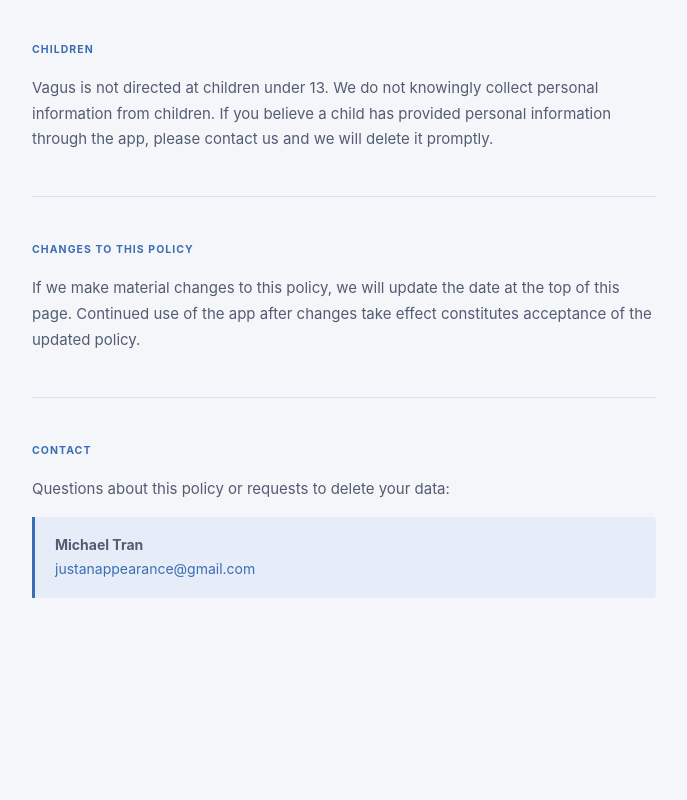
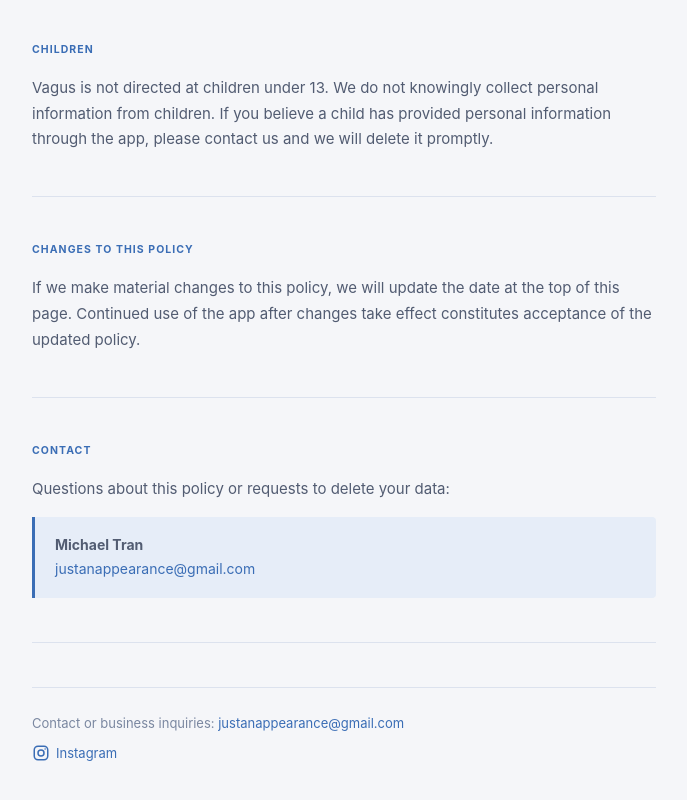
Before and after one commit to justanappearance/justanappearance.github.io, a plain HTML site: page vagus/privacy-policy.html in a window 1280 px wide. Shown: the part 3669-4469 px from the top of the page, without its empty margins (296-983 px from the left). Before the commit the page ends 4363 px from the top, so only its background shows below. Drawn offline with Linux system fonts and the light colour scheme.

Commit message:
Use the same contact and Instagram footer on every page
Co-Authored-By: Claude Opus 5.5 <noreply@anthropic.com>
Claude-Session: https://claude.ai/code/session_017Gf312MntQcRxoZTQ4hwxa

```diff
--- a/vagus/privacy-policy.html
+++ b/vagus/privacy-policy.html
@@ -204,6 +204,11 @@ ul li::before {
 
 .data-table tr:last-child td { border-bottom: none; }
 
+.footer { font-size: 13px; color: var(--label); border-top: 1px solid var(--rule); padding-top: 24px; margin-top: 32px; }
+.footer a { color: var(--accent); text-decoration: none; }
+.footer a:hover { text-decoration: underline; }
+.footer .social { display: inline-flex; align-items: center; gap: 6px; margin-top: 8px; }
+
 /* ── Contact block ── */
 .contact-block {
   background: var(--accent-dim);
@@ -365,5 +370,13 @@ a:focus-visible { outline: 2px solid var(--accent); outline-offset: 3px; border-
   </div>
 </div>
 
+  <div class="footer">
+    Contact or business inquiries: <a href="mailto:justanappearance@gmail.com">justanappearance@gmail.com</a><br>
+    <a class="social" href="https://www.instagram.com/justanappearance/">
+      <svg viewBox="0 0 24 24" width="18" height="18" fill="none" stroke="currentColor" stroke-width="2" stroke-linecap="round" aria-hidden="true"><rect x="3" y="3" width="18" height="18" rx="5"/><circle cx="12" cy="12" r="4"/><path d="M17.5 6.5h.01"/></svg>
+      Instagram
+    </a>
+  </div>
+
 </body>
 </html>
```
Also changed, not shown: vagus/changelog.html (+6 -1 lines), vagus/delete-account.html (+6 -2 lines), vagus/index.html (+6 -1 lines).
